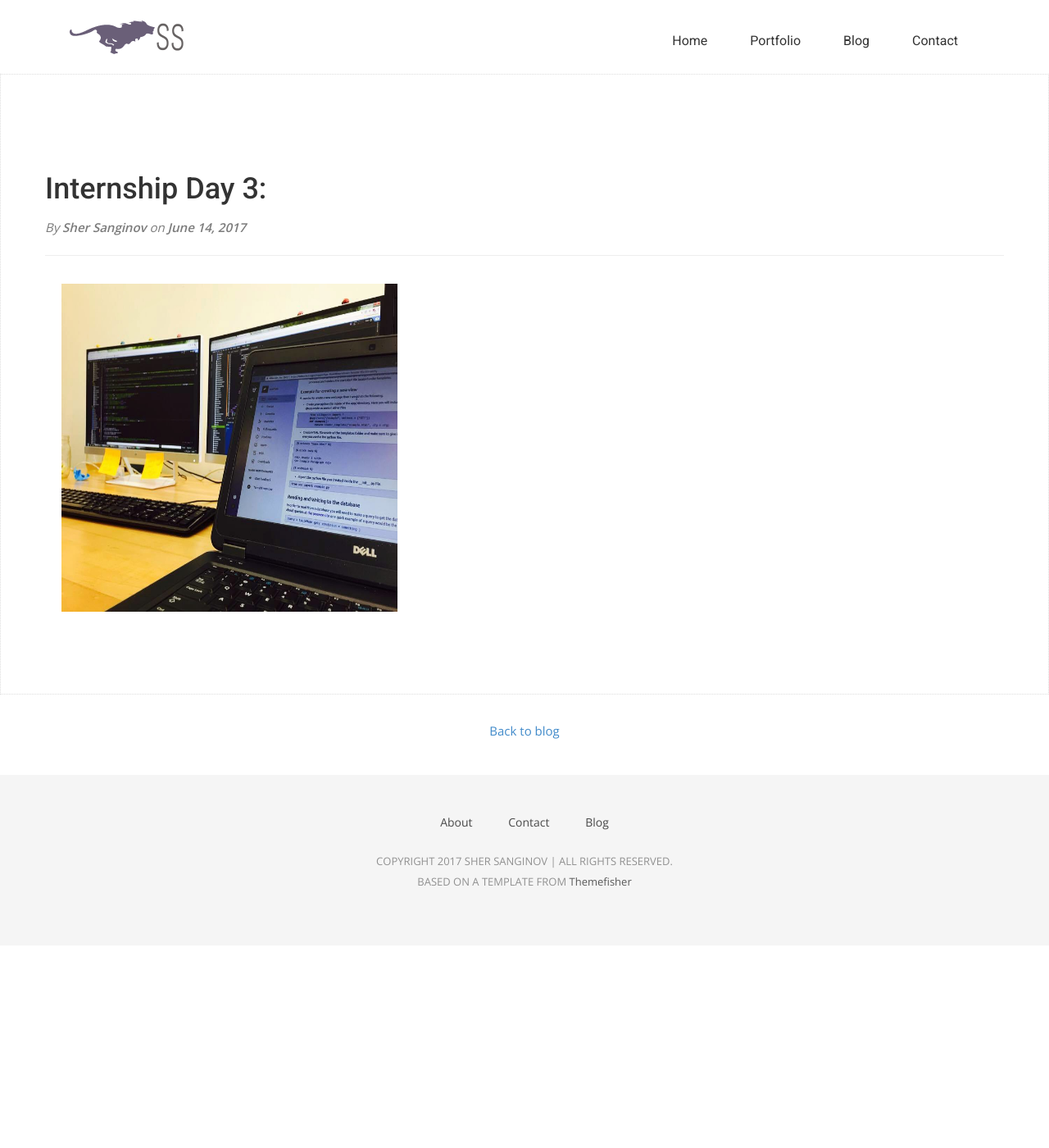
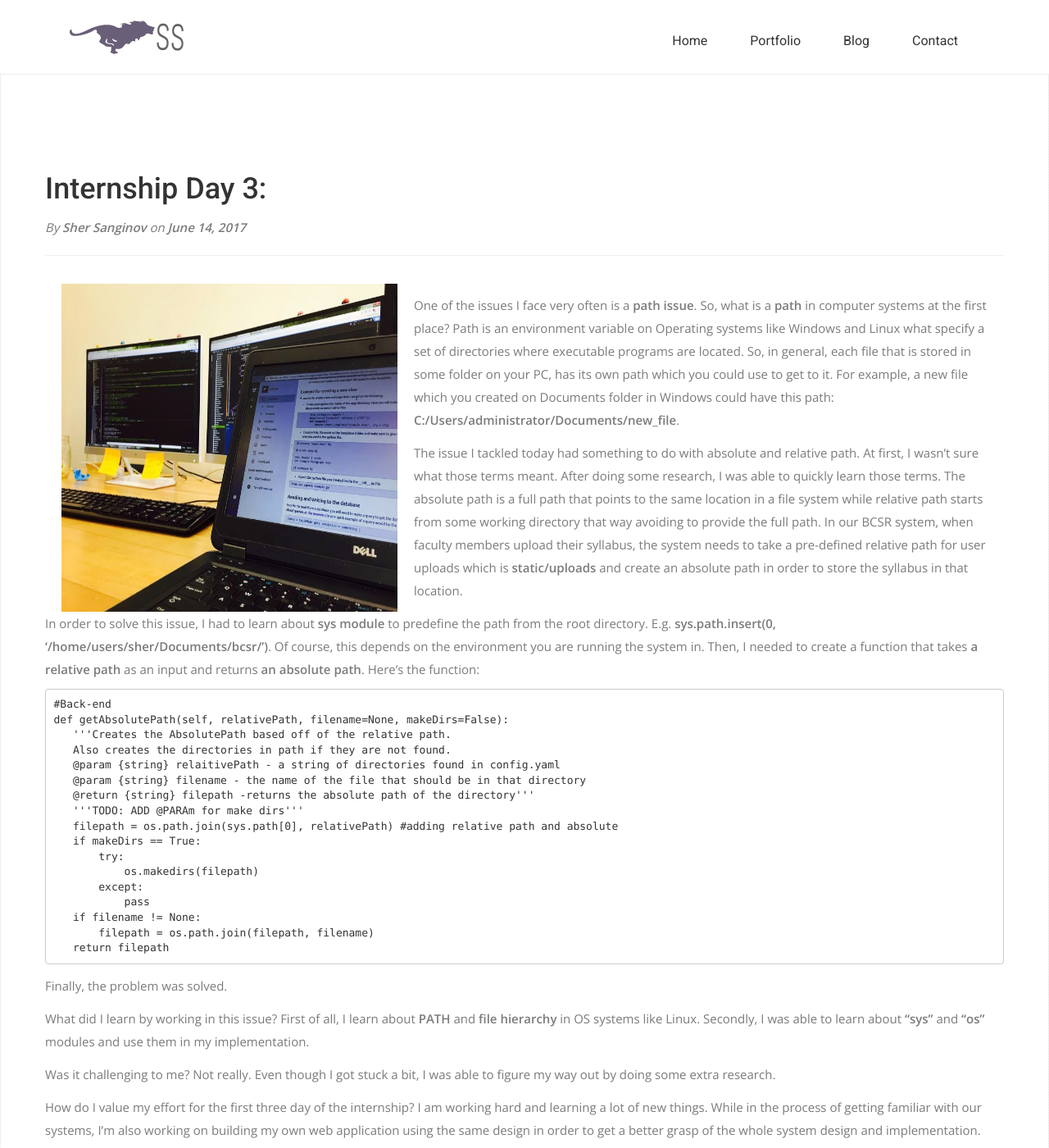
Before and after one commit to sanginovs/personal-website, a Jekyll site: the page built from _posts/2017-06-14-third-day.md, in a window 1280 px wide and 1400 px high. Shown: the whole window at 82% size. Built offline with Jekyll 4.4.1, drawn with Linux system fonts in a browser that asks for light colours; nearby versions of some CDN libraries; some web fonts are replaced.

Commit message:
day 3 blog

````diff
--- a/_posts/2017-06-14-third-day.md
+++ b/_posts/2017-06-14-third-day.md
@@ -6,3 +6,38 @@ author: "Sher Sanginov"
 
 
 <img class="img-responsive" src="/assets/img/intern3.jpg" alt="Drawing" style="width: 450px; height: 400px; display: block; float:left; ">
+
+One of the issues I face very often is a **path issue**. So, what is a **path** in computer systems at the first place? Path is an environment variable on Operating systems like Windows and Linux what specify a set of directories where executable programs are located. So, in general, each file that is stored in some folder on your PC, has its own path which you could use to get to it. For example, a new file which you created on Documents folder in Windows could have this path: **C:/Users/administrator/Documents/new_file**.
+
+The issue I tackled today had something to do with absolute and relative path. At first, I wasn't sure what those terms meant. After doing some research, I was able to quickly learn those terms. The absolute path is a full path that points to the same location in a file system while relative path starts from some working directory that way avoiding to provide the full path. In our BCSR system, when faculty members upload their syllabus, the system needs to take a pre-defined relative path for user uploads which is **static/uploads** and create an absolute path in order to store the syllabus in that location.
+
+In order to solve this issue, I had to learn about **sys module** to predefine the path from the root directory. E.g. **sys.path.insert(0, ‘/home/users/sher/Documents/bcsr/’)**. Of course, this depends on the environment you are running the system in. Then, I needed to create a function that takes **a relative path** as an input and returns **an absolute path**. Here's the function:
+```
+#Back-end
+def getAbsolutePath(self, relativePath, filename=None, makeDirs=False):
+   '''Creates the AbsolutePath based off of the relative path.
+   Also creates the directories in path if they are not found.
+   @param {string} relaitivePath - a string of directories found in config.yaml
+   @param {string} filename - the name of the file that should be in that directory
+   @return {string} filepath -returns the absolute path of the directory'''
+   '''TODO: ADD @PARAm for make dirs'''
+   filepath = os.path.join(sys.path[0], relativePath) #adding relative path and absolute
+   if makeDirs == True:
+       try:
+           os.makedirs(filepath)
+       except:
+           pass
+   if filename != None:
+       filepath = os.path.join(filepath, filename)
+   return filepath
+```
+Finally, the problem was solved.
+
+What did I learn by working in this issue?
+First of all, I learn about **PATH** and **file hierarchy** in OS systems like Linux. Secondly, I was able to learn about **"sys"** and **"os"** modules and use them in my implementation.
+
+Was it challenging to me?
+Not really. Even though I got stuck a bit, I was able to figure my way out by doing some extra research.
+
+How do I value my effort for the first three day of the internship?
+I am working hard and learning a lot of new things. While in the process of getting familiar with our systems, I'm also working on building my own web application using the same design in order to get a better grasp of the whole system design and implementation.
````
